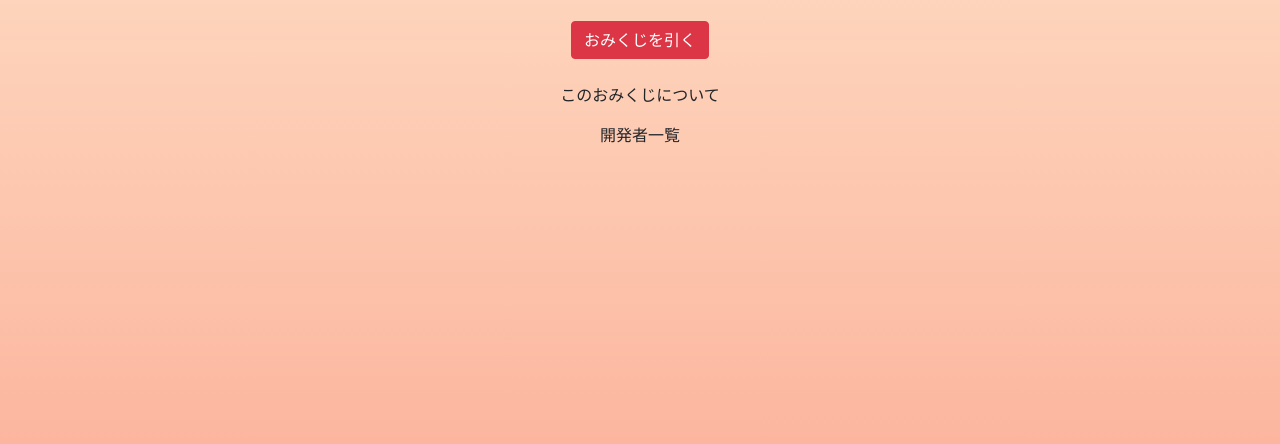
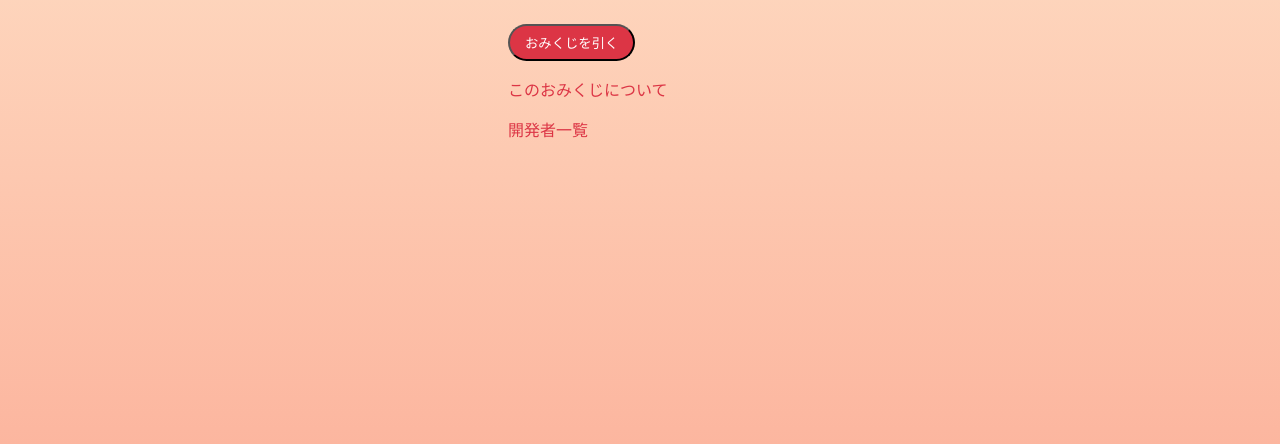
Before and after one commit to teamdev-beginner-Red/work-space, a plain HTML site: page index.html in a window 1280 px wide. Shown: the part 356-800 px from the top of the page. Drawn offline with nearby package versions, Linux system fonts and the light colour scheme; a web font is replaced by a local one.

Commit message:
fix review (ignore vscode & remove bootstrap)

```diff
--- a/index.html
+++ b/index.html
@@ -1,5 +1,6 @@
 <!DOCTYPE html>
 <html lang="ja">
+
 <head>
     <meta charset="UTF-8">
     <meta name="viewport" content="width=device-width, initial-scale=1.0">
@@ -8,7 +9,6 @@
     <link rel="stylesheet" href="styles/result-style.css">
     <link rel="stylesheet" href="styles/top-style.css">
     <link href="https://fonts.googleapis.com/css2?family=Yuji+Syuku&display=swap" rel="stylesheet">
-    <link href="https://cdn.jsdelivr.net/npm/bootstrap@5.0.2/dist/css/bootstrap.min.css" rel="stylesheet">
 
 </head>
 
@@ -23,13 +23,13 @@
                 <img src="" class="omikuji-image">
             </div>
 
-    <div class="text-center">
-        <button id="draw-button" class="btn btn-danger mt-3">
+            <div class="button-area">
+                <button id="draw-button" class="btn">
                     おみくじを引く
                 </button>
             </div>
 
-    <div class="link-area text-center mt-4">
+            <div class="link-area">
                 <p class="link-text" onclick="location.href='about.html'">
                     このおみくじについて
                 </p>
```
Lines whose indentation alone changed are shown as unchanged.
